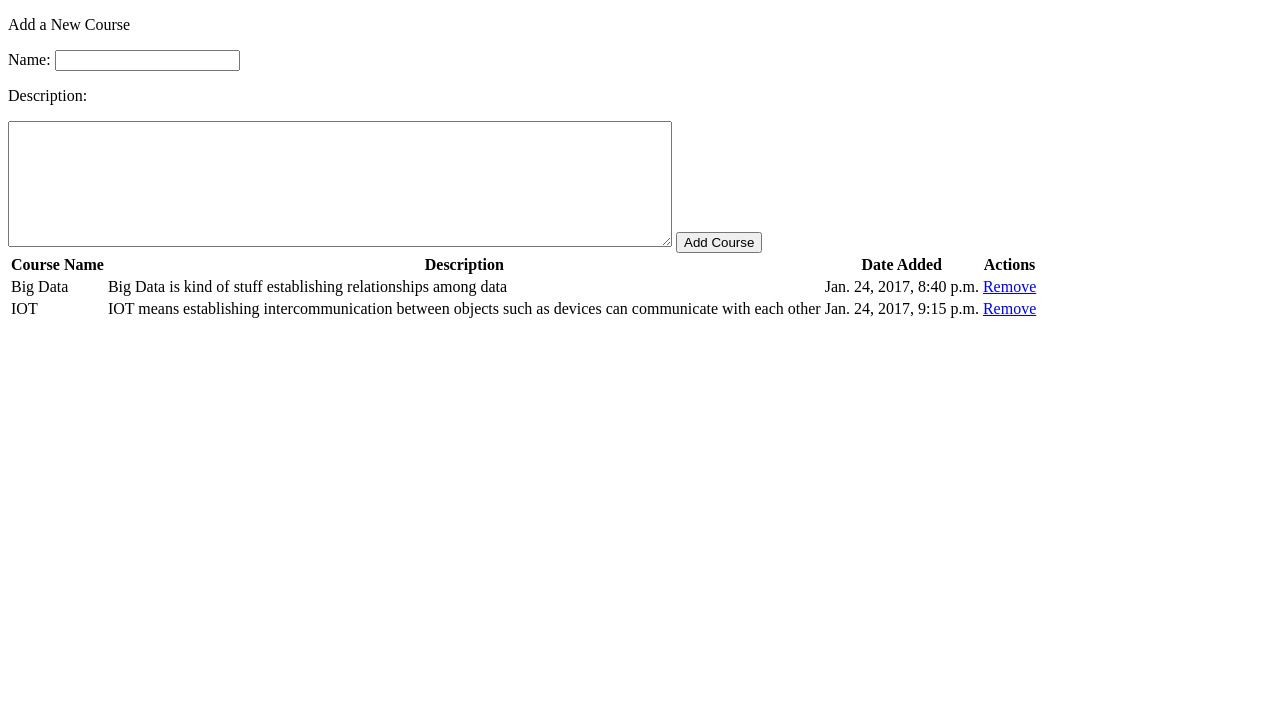
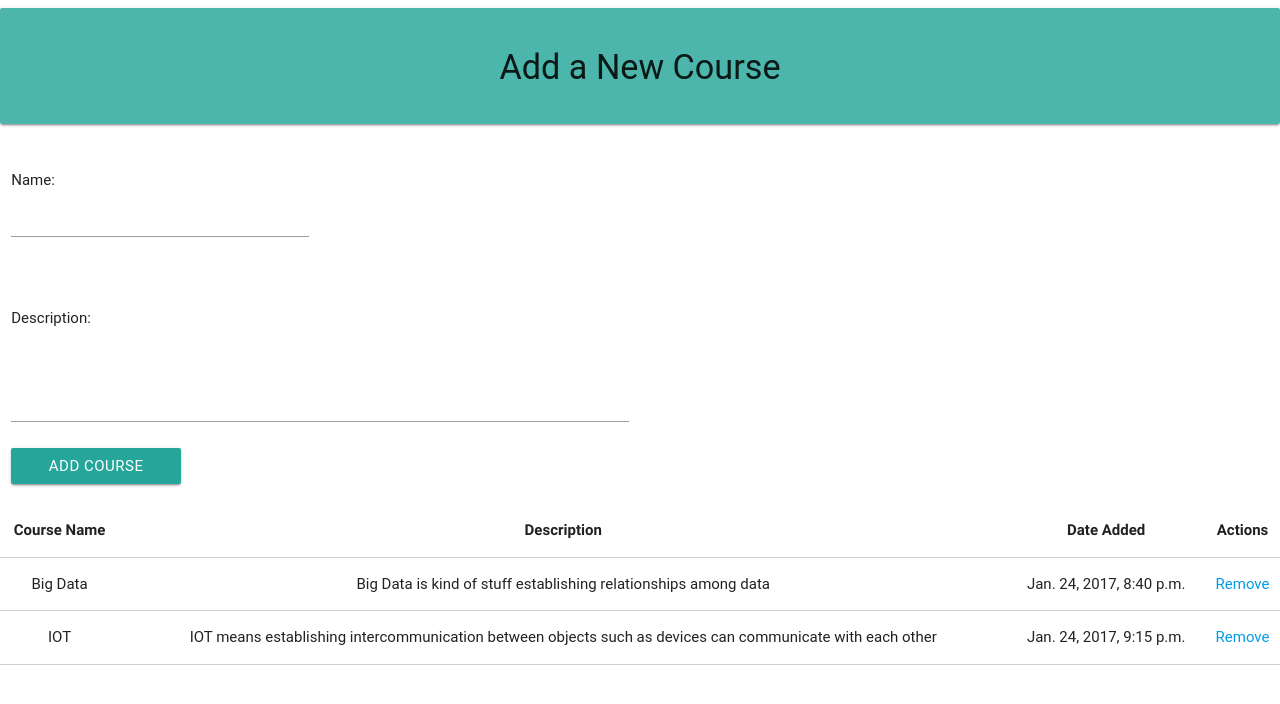
Before and after one commit to stuffyUdaya/Django, a Django app: page / in a window 1280 px wide. Shown: the top 704 px of the page. Run offline with Django 3.2, Linux system fonts and the light colour scheme; data comes from the database, SQL or seed files in the repository; both versions use the stored data as it was after the commit; some libraries are stand-ins or nearby versions; some web fonts are replaced.

Commit message:
added styles for courses

```diff
--- a/courses/apps/course_app/templates/course_app/index.html
+++ b/courses/apps/course_app/templates/course_app/index.html
@@ -1,35 +1,56 @@
 <!DOCTYPE html>
 <html>
   <head>
+    <link rel="stylesheet" href="https://cdnjs.cloudflare.com/ajax/libs/materialize/0.97.8/css/materialize.min.css">
+
     <meta charset="utf-8">
     <title></title>
   </head>
   <body>
-    <p>Add a New Course</p>
-    <form action="/addcourse" method="post">
+        <div class="card-panel teal lighten-2"><h4 class="center-align">Add a New Course</h4></div>
+
+    <form class = "col s12" action="/addcourse" method="post">
       {%csrf_token%}
+      <div class="row">
+      <div class="input-field col s3">
       <p>Name: <input type="text" name="name"></p>
+    </div>
+  </div>
+  <div class="row">
+    <div class="input-field col s6">
       <p>Description: </p>
-        <textarea name="desc" rows="8" cols="80"></textarea>
-      <input type="submit"value="Add Course">
+        <textarea name="desc"class="materialize-textarea" ></textarea>
+        <button class="btn waves-effect waves-light" type="submit" name="action">Add Course
+      <i class="material-icons right"></i>
+    </button>
     </form>
+  </div>
+</div>
     <div class="bottom">
-      <table>
+      <table class="bordered">
+        <thead>
+
+
       <tr>
-        <th>Course Name</th>
-      <th>Description</th>
-      <th>Date Added</th>
-      <th>Actions</th>
+        <th class="center-align">Course Name</th>
+      <th class="center-align">Description</th>
+      <th class="center-align">Date Added</th>
+      <th class="center-align">Actions</th>
     </tr>
+    </thead>
+    <tbody>
+
+
       {%for course in courses%}
       <tr>
 
-        <td>{{course.name}}</td>
-        <td>{{course.desc}}</td>
-        <td>{{course.created_at}}</td>
-        <td><a href="/remove/{{course.id}}">Remove</a></td>
+        <td class="center-align">{{course.name}}</td>
+        <td class="center-align">{{course.desc}}</td>
+        <td class="center-align">{{course.created_at}}</td>
+        <td class="center-align"><a href="/remove/{{course.id}}">Remove</a></td>
       </tr>
       {%endfor%}
+      </tbody>
     </table>
     </div>
   </body>
```
Also changed, not shown: courses/apps/course_app/templates/course_app/delete.html (+20 -6 lines), courses/db.sqlite3.
